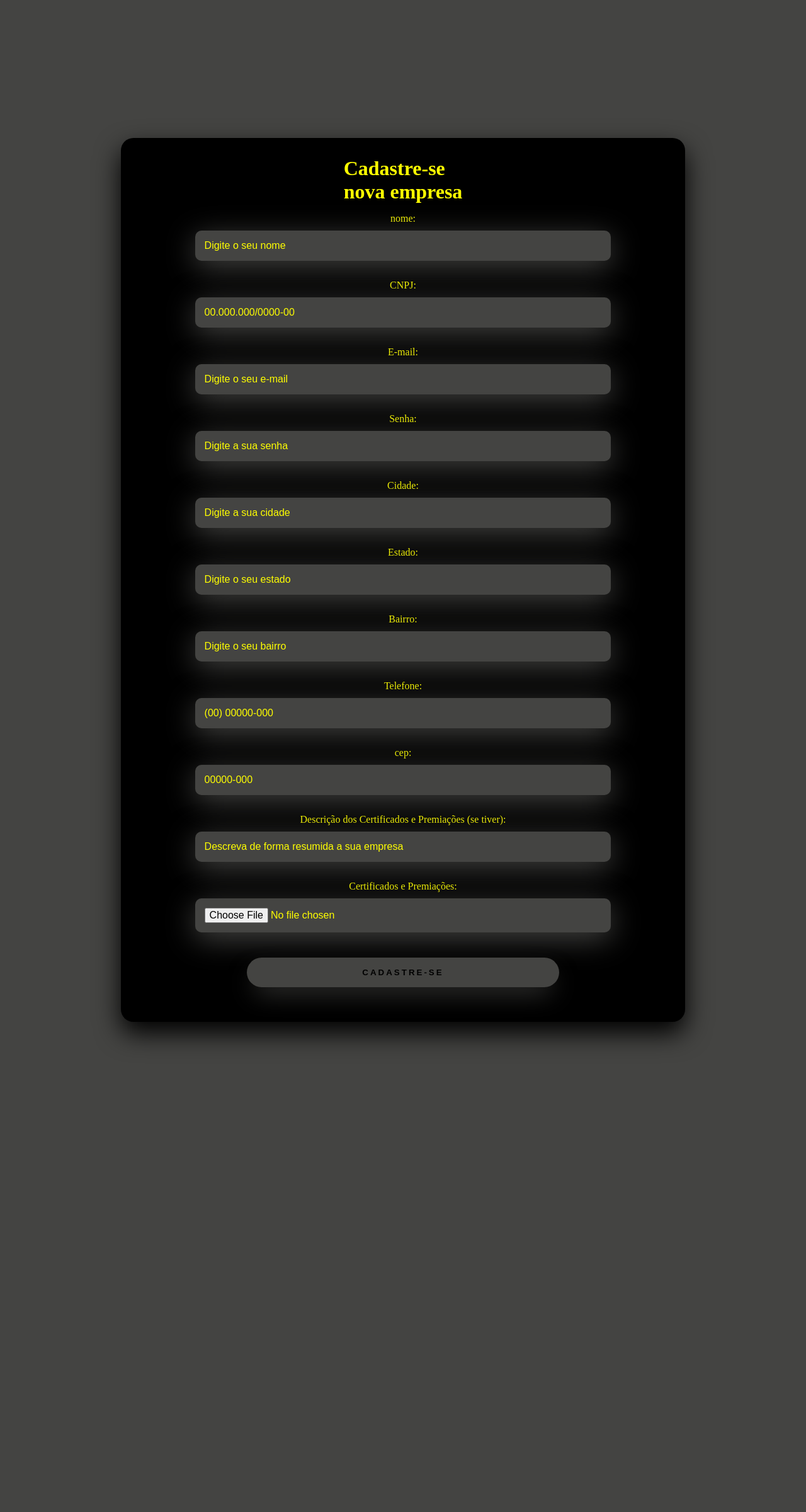
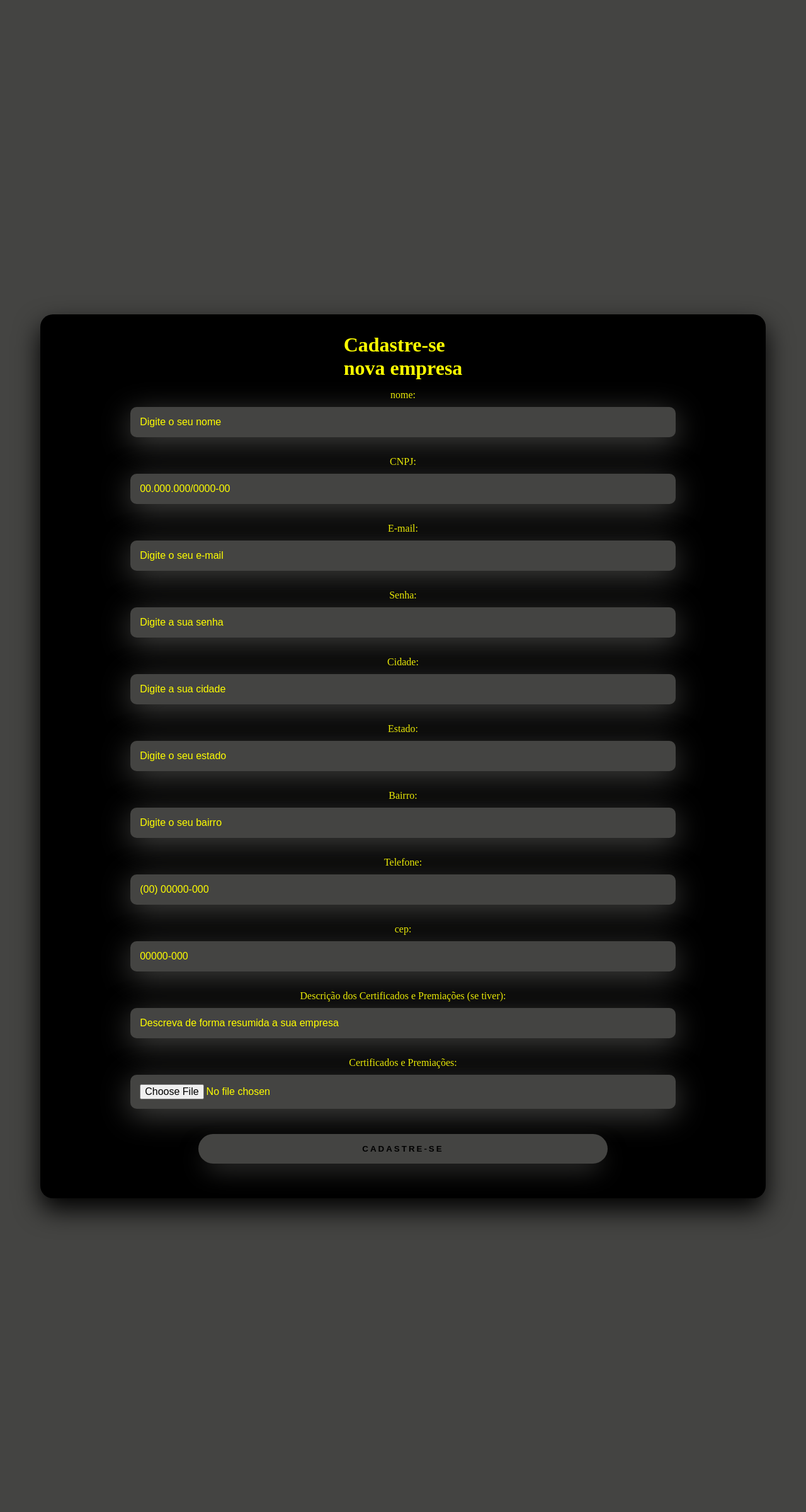
Before and after one commit to Felipe7700/Maqueicous, a Flask app: template Maqueicous-1f79467f9f41d2d35226ed54b3450638993ca87a/Maqueicous-main/Feh/templates/cadastro_empr.html in a window 1280 px wide. Shown: the whole page at 63% size. Before the commit the page ends 1658 px from the top, so only its background shows below. Run offline with Flask 3, Linux system fonts and the light colour scheme; the template is opened without the code that fills it, so the values that code supplies are empty.

Commit message:
Update style_cadastro.css

```diff
--- a/Maqueicous-1f79467f9f41d2d35226ed54b3450638993ca87a/Maqueicous-main/Feh/static/style_cadastro.css
+++ b/Maqueicous-1f79467f9f41d2d35226ed54b3450638993ca87a/Maqueicous-main/Feh/static/style_cadastro.css
@@ -1,4 +1,3 @@
-/* Reset de margem padrão para o corpo */
 body {
     margin: 0;
 }
@@ -10,13 +9,14 @@ body * {
 
 /* Estilos para a seção principal */
 .main {
+    position: center;
     width: 100vw;
-    height: 230vh;
+    height: 300vh;
     background: #444442;
     display: flex;
     justify-content: center;
     align-items: center;
-}
+    font-family: 'Poppins', comic sans;
 
 /* Estilos para o cartão */
 .card {
@@ -128,3 +128,7 @@ body * {
         width: 90%;
     }
 }
+    .card {
+        width: 90%;
+    }
+}
```
